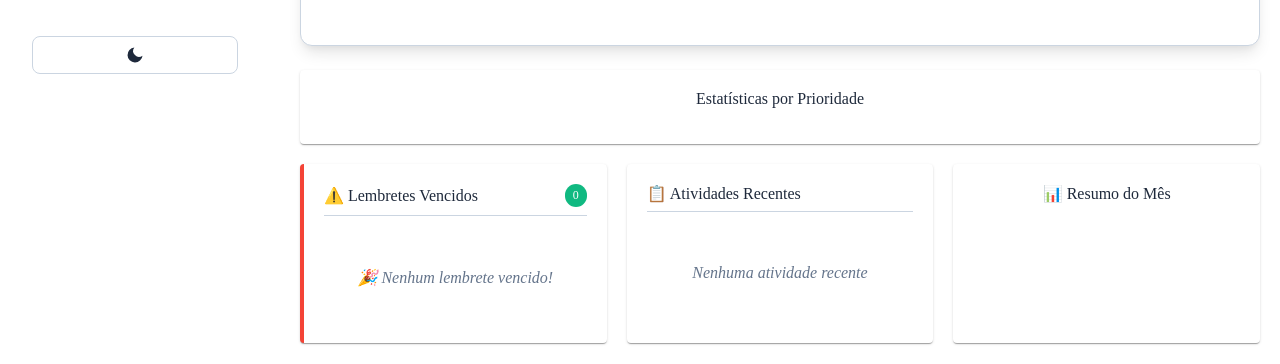
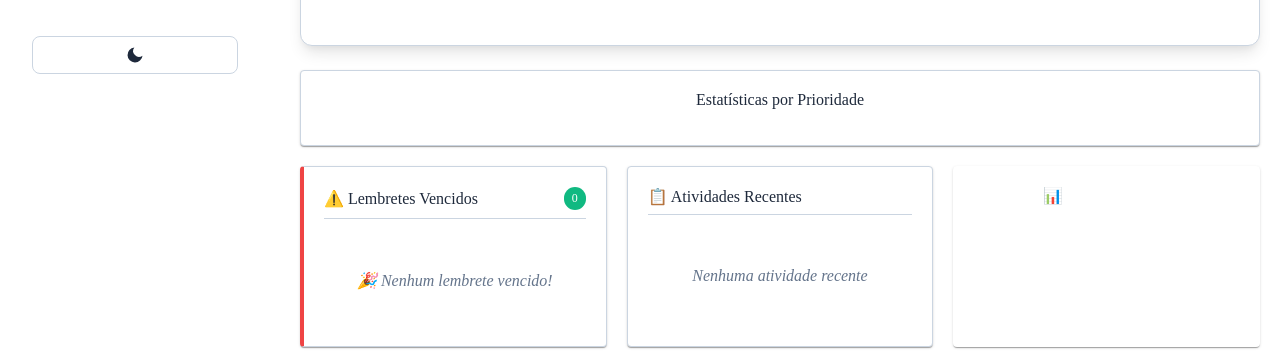
Before and after one commit to DiiasDev/dashboardRotina, a React (Create React App) app: page /Lembretes in a window 1280 px wide. Shown: the part 694-1058 px from the top of the page. Built offline with nearby package versions, Linux system fonts and the light colour scheme; the HTML template or start-up script is replaced by a standard one.

Commit message:
Conclusão da página de lembretes

```diff
--- a/src/Components/LembretesComponentCard/styles.module.css
+++ b/src/Components/LembretesComponentCard/styles.module.css
@@ -457,8 +457,9 @@
 .advancedStatsCard {
   padding: 20px;
   border-radius: 12px;
-  background: #ffffff;
-  box-shadow: 0 2px 8px rgba(0, 0, 0, 0.1);
+  background: var(--color-surface);
+  border: 1px solid var(--color-border);
+  box-shadow: var(--shadow-md);
 }
 
 .priorityStats {
@@ -489,43 +490,43 @@
 }
 
 .priorityAlta {
-  background: #ffebee;
-  color: #c62828;
+  background: var(--color-status-parado-bg);
+  color: var(--color-status-parado);
 }
 
 .priorityMedia {
-  background: #fff3e0;
-  color: #ef6c00;
+  background: var(--color-status-pausado-bg);
+  color: var(--color-status-pausado);
 }
 
 .priorityBaixa {
-  background: #e8f5e8;
-  color: #2e7d32;
+  background: var(--color-status-iniciado-bg);
+  color: var(--color-status-iniciado);
 }
 
 .priorityCount {
   font-size: 14px;
   font-weight: 600;
-  color: #666;
+  color: var(--color-text-secondary);
 }
 
 .progressBar {
   width: 100%;
   height: 8px;
-  background: #f0f0f0;
+  background: var(--color-bg-secondary);
   border-radius: 4px;
   overflow: hidden;
 }
 
 .progressFill {
   height: 100%;
-  background: linear-gradient(90deg, #4caf50, #66bb6a);
+  background: linear-gradient(90deg, var(--color-card-lembretes), #66bb6a);
   transition: width 0.3s ease;
 }
 
 .progressPercent {
   font-size: 12px;
-  color: #666;
+  color: var(--color-text-secondary);
   align-self: flex-end;
 }
 
@@ -539,9 +540,10 @@
 .overdueCard {
   padding: 20px;
   border-radius: 12px;
-  background: #ffffff;
-  box-shadow: 0 2px 8px rgba(0, 0, 0, 0.1);
-  border-left: 4px solid #f44336;
+  background: var(--color-surface);
+  border: 1px solid var(--color-border);
+  box-shadow: var(--shadow-md);
+  border-left: 4px solid var(--color-status-parado);
 }
 
 .overdueLista {
@@ -557,8 +559,8 @@
   align-items: center;
   padding: 12px;
   border-radius: 8px;
-  background: #fff5f5;
-  border: 1px solid #ffcdd2;
+  background: var(--color-status-parado-bg);
+  border: 1px solid var(--color-border);
 }
 
 .overdueInfo {
@@ -569,12 +571,12 @@
 
 .overdueTitle {
   font-weight: 600;
-  color: #d32f2f;
+  color: var(--color-status-parado);
 }
 
 .overdueDate {
   font-size: 12px;
-  color: #666;
+  color: var(--color-text-secondary);
 }
 
 .overdueActions {
@@ -586,8 +588,9 @@
 .recentActivitiesCard {
   padding: 20px;
   border-radius: 12px;
-  background: #ffffff;
-  box-shadow: 0 2px 8px rgba(0, 0, 0, 0.1);
+  background: var(--color-surface);
+  border: 1px solid var(--color-border);
+  box-shadow: var(--shadow-md);
 }
 
 .activitiesList {
@@ -603,8 +606,8 @@
   gap: 12px;
   padding: 12px;
   border-radius: 8px;
-  background: #f8f9fa;
-  border-left: 3px solid #4caf50;
+  background: var(--color-bg-secondary);
+  border-left: 3px solid var(--color-card-lembretes);
 }
 
 .activityIcon {
@@ -619,25 +622,25 @@
 
 .activityTitle {
   font-weight: 600;
-  color: #333;
+  color: var(--color-text);
 }
 
 .activityDate {
   font-size: 12px;
-  color: #666;
+  color: var(--color-text-secondary);
 }
 
 /* Resumo do Mês */
 .monthSummaryCard {
   padding: 20px;
   border-radius: 12px;
-  background: linear-gradient(135deg, #667eea 0%, #764ba2 100%);
+  background: linear-gradient(135deg, var(--color-primary) 0%, var(--color-primary-dark) 100%);
   color: white;
-  box-shadow: 0 4px 12px rgba(102, 126, 234, 0.3);
+  box-shadow: var(--shadow-lg);
 }
 
 .monthSummaryCard .sectionTitle {
-  color: white;
+  color: white !important;
   margin-bottom: 16px;
 }
 
@@ -664,6 +667,16 @@
   font-size: 12px;
   color: rgba(255, 255, 255, 0.8);
   margin-top: 4px;
+}
+
+/* Modo escuro específico para gradiente de progresso */
+[data-theme="dark"] .progressFill {
+  background: linear-gradient(90deg, var(--color-card-lembretes), #4ade80);
+}
+
+/* Ajustes específicos para modo escuro */
+[data-theme="dark"] .monthSummaryCard {
+  background: linear-gradient(135deg, var(--color-primary) 0%, #1e40af 100%);
 }
 
 /* Responsividade */
```
